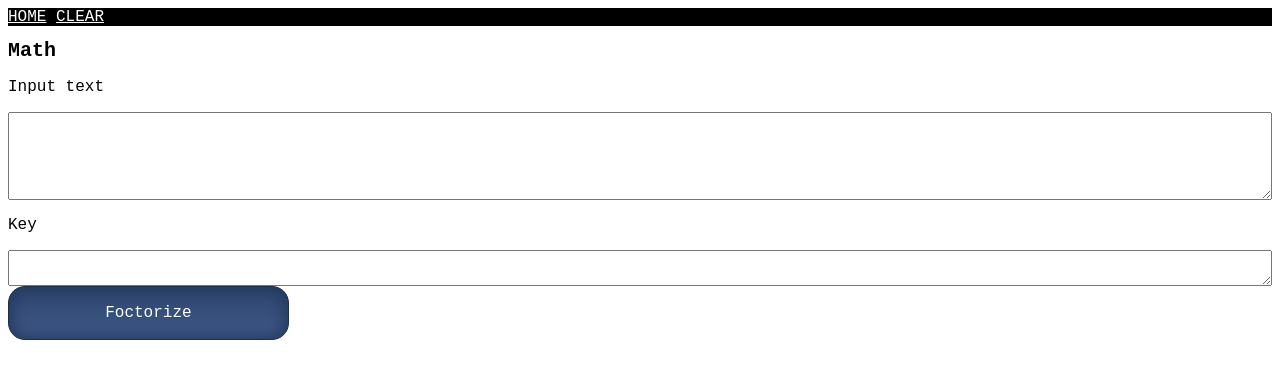
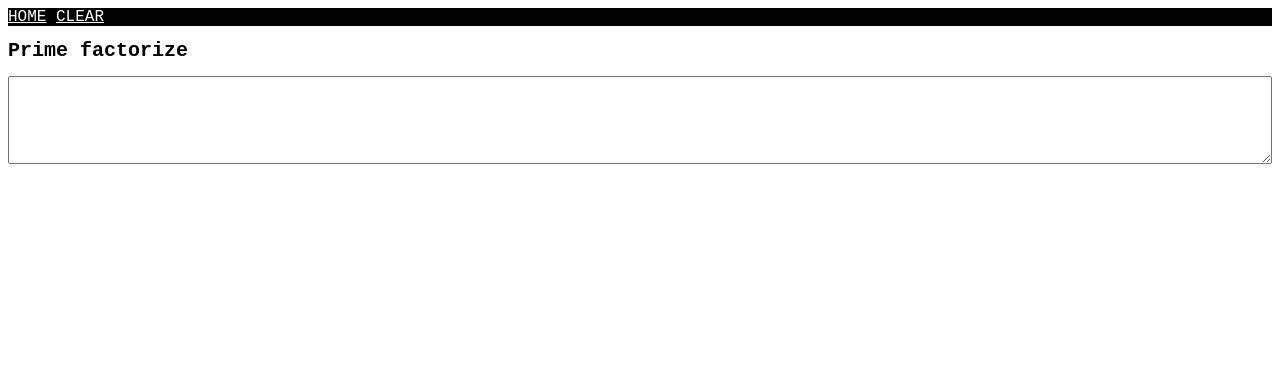
Before and after one commit to TheFiveBoxingWizardsJumpQuickly/CipherTool, a Django app: page /page3.html in a window 1280 px wide. Shown: the top 379 px of the page. Run offline with Django 3.2, Linux system fonts and the light colour scheme.

```diff
--- a/cipher/math.py
+++ b/cipher/math.py
@@ -54,7 +54,7 @@ def calc(n):
 
     notation = ''
     if n > p_max ** 2:
-        notation = '\n #' + str(n) + ' might have a factor lager than ' + str(p_max)
+        notation = '<BR> #' + str(n) + ' might have a factor lager than ' + str(p_max)
     elif len(factor_exp_list) == 1 and factor_exp_list[0][1] == 1 and f == '':
         notation = ' (prime)'
 
--- a/cipher/templates/index.html
+++ b/cipher/templates/index.html
@@ -10,7 +10,7 @@
         <ul>
             <li><a href='./page1.html'>ROT and Vigenere</a></li>
             <li><a href='./page2.html'>Transposition</a></li>
-            <li><a href='./page3.html'>Math</a></li>
+            <li><a href='./page3.html'>Prime factorize</a></li>
             <li><a href=''>Dummy</a></li>
             <li><a href=''>In the future</a></li>
         </ul>
--- a/cipher/templates/page3.html
+++ b/cipher/templates/page3.html
@@ -10,13 +10,8 @@
         <H1>{{ title }}</H1>
 
         {% csrf_token %}
-        <p>Input text</p>
-        <textarea id="input_1_txt" class='inputtextarea1'></textarea>
+        <textarea id="input_1_txt" class='inputtextarea1' inputmode="numeric"></textarea>
         <BR>
-        <p>Key</p>
-        <textarea id="input_2_txt" class='inputtextarea2'></textarea>
-        <BR>
-        <a class="myButton" onclick="decode_action('./decode_e')">Foctorize</a>
 
         <div id='output_div' class='b1'>
             <span id="output_txt"></span>
@@ -26,7 +21,6 @@
         <script>
             function clearContents(){
                 document.getElementById( "input_1_txt" ).value =''
-                document.getElementById( "input_2_txt" ).value =''
             }
         </script>
 
@@ -37,13 +31,20 @@
         </script>
 
         <script>
+            $(function() {
+                $("textarea").on('keyup change', function(){
+                    decode_action('./decode_e');
+                });
+            });
+        </script>
+
+        <script>
             function decode_action(action_url) {
                 $.ajax({
                         url: action_url,
                         method: 'POST',
                         data: {
                             'input_1_txt': document.getElementById( "input_1_txt" ).value,
-                            'input_2_txt': document.getElementById( "input_2_txt" ).value,
                         },
                         timeout: 10000,
                         dataType: "text",
--- a/cipher/views.py
+++ b/cipher/views.py
@@ -15,4 +15,4 @@ def page2(request):
     return render(request, 'page2.html', {'title':'Transposition'})
 
 def page3(request):
-    return render(request, 'page3.html', {'title':'Math'})
+    return render(request, 'page3.html', {'title':'Prime factorize'})
```
